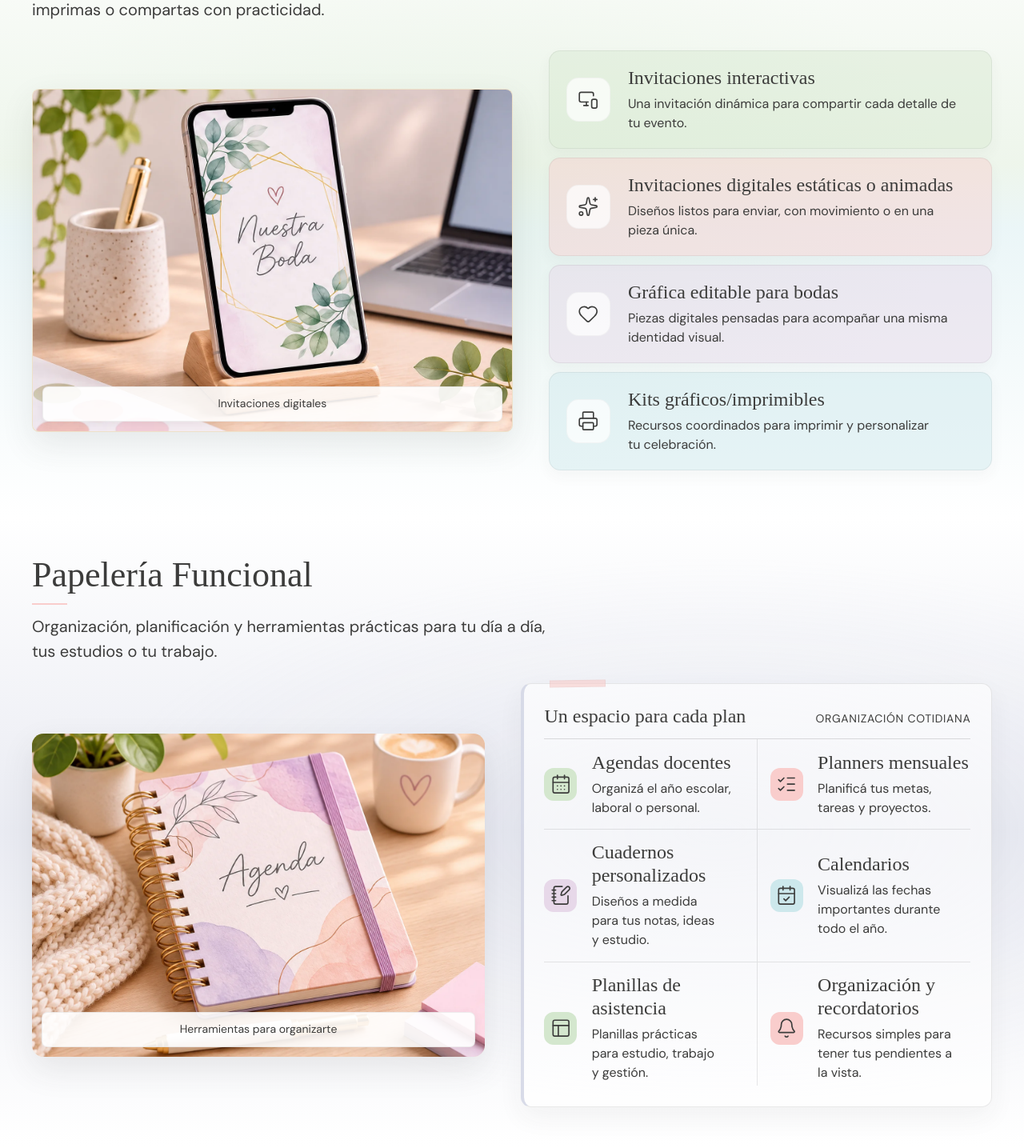
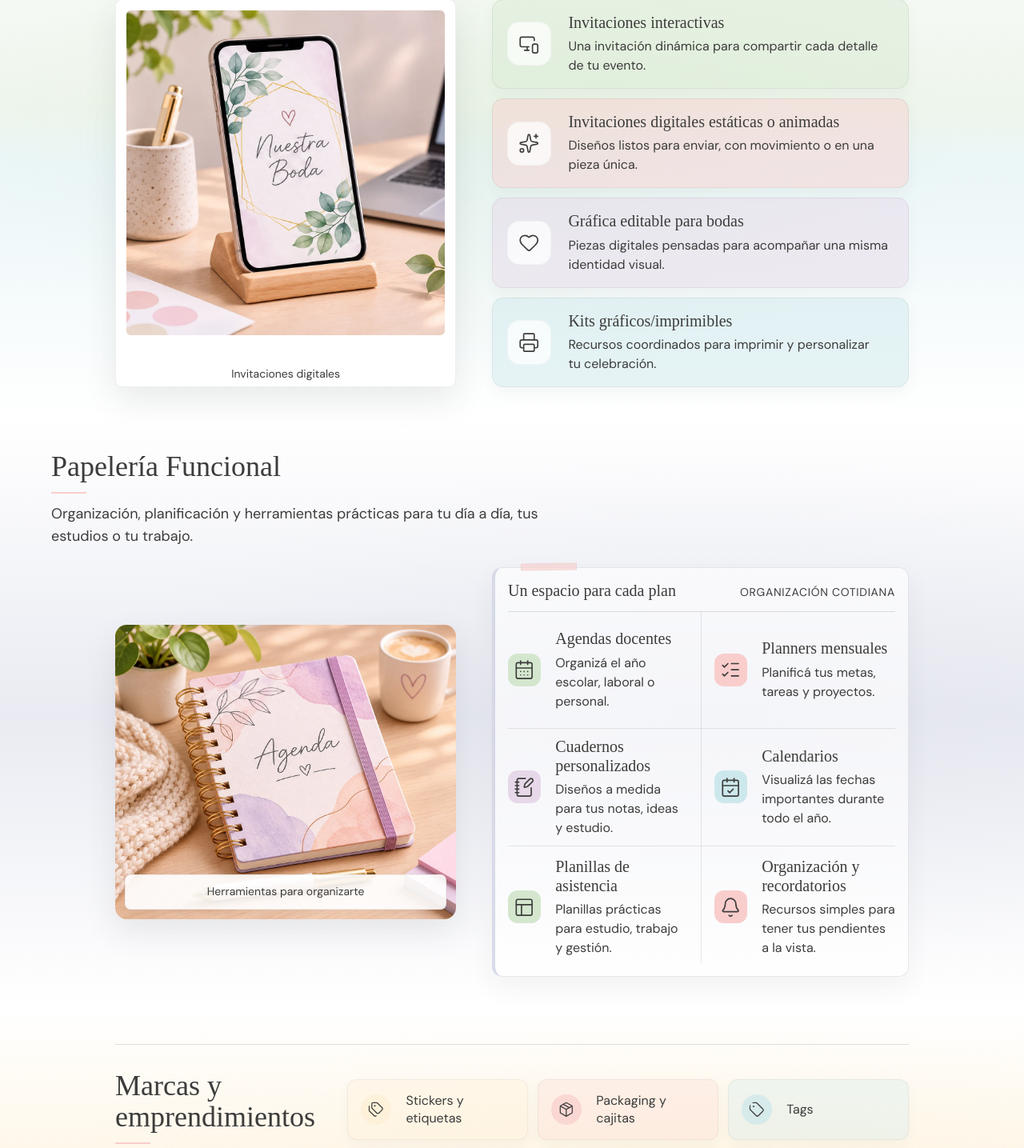
Before and after one commit to nicoKaminski/biticraft, a Next.js app: page /servicios in a window 1280 px wide. Shown: the part 1257-2692 px from the top of the page at 80% size. Built offline with nearby package versions, Linux system fonts and the light colour scheme.

Commit message:
Ajusta escala visual global del sitio

```diff
--- a/src/app/globals.css
+++ b/src/app/globals.css
@@ -40,16 +40,16 @@
   --font-weight-medium: 500;
 
   /* Tamaños tipográficos */
-  --font-size-display: 4.5rem;
-  --font-size-display-mobile: 3rem;
-  --font-size-page-title: 3rem;
-  --font-size-page-title-mobile: 2.5rem;
-  --font-size-section-title: 2.75rem;
-  --font-size-section-title-mobile: 2.25rem;
-  --font-size-card-title: 2.25rem;
-  --font-size-card-title-mobile: 1.875rem;
-  --font-size-product-title: 1.5rem;
-  --font-size-body-lg: 1.25rem;
+  --font-size-display: 4rem;
+  --font-size-display-mobile: 2.5rem;
+  --font-size-page-title: 2.75rem;
+  --font-size-page-title-mobile: 2.25rem;
+  --font-size-section-title: 2.25rem;
+  --font-size-section-title-mobile: 2rem;
+  --font-size-card-title: 2rem;
+  --font-size-card-title-mobile: 1.75rem;
+  --font-size-product-title: 1.25rem;
+  --font-size-body-lg: 1.125rem;
   --font-size-body: 1rem;
   --font-size-body-sm: 0.875rem;
 
--- a/src/app/servicios/page.module.css
+++ b/src/app/servicios/page.module.css
@@ -5,7 +5,7 @@
 }
 
 .container {
-  width: min(calc(100% - 2rem), 88rem);
+  width: min(calc(100% - 2rem), 72rem);
   margin-inline: auto;
 }
 
@@ -49,7 +49,7 @@
 .seccionCreativa,
 .seccionDigital,
 .seccionFuncional {
-  padding-block: clamp(3rem, 3.4vw, 3.25rem);
+  padding-block: clamp(2.5rem, 2.8vw, 2.75rem);
 }
 
 .seccionCreativa {
@@ -97,6 +97,8 @@
 /* La sección creativa reúne una sola foto y el inventario completo. */
 .composicionCreativa {
   display: grid;
+  max-width: 62rem;
+  margin-inline: auto;
   grid-template-columns: minmax(0, 1fr);
   align-items: center;
   gap: clamp(1.75rem, 3vw, 3rem);
@@ -104,7 +106,7 @@
 
 .polaroidCreativa {
   position: relative;
-  width: min(100%, 43rem);
+  width: min(100%, 27rem);
   margin: 0 auto;
   padding: clamp(0.8rem, 1.35vw, 1.1rem) clamp(0.8rem, 1.35vw, 1.1rem) 0.7rem;
   border: 1px solid rgba(60, 60, 59, 0.08);
@@ -137,7 +139,7 @@
 }
 
 .fotografiaCreativa {
-  aspect-ratio: 1.36 / 1;
+  aspect-ratio: 0.95 / 1;
 }
 
 .fotografiaCreativa :global(img),
@@ -158,7 +160,6 @@
   text-align: center;
 }
 
-.fotografiaDigital .pieDigital,
 .fotografiaFuncional .pieFuncional {
   position: absolute;
   z-index: 1;
@@ -232,20 +233,37 @@
 .composicionDigital,
 .composicionFuncional {
   display: grid;
+  max-width: 62rem;
+  margin-inline: auto;
   grid-template-columns: minmax(0, 1fr);
   align-items: center;
   gap: clamp(1.75rem, 3.2vw, 3.25rem);
 }
 
 .fotografiaDigital {
+  display: grid;
+  grid-template-rows: minmax(0, 1fr) auto;
   margin: 0;
-  aspect-ratio: 1.4 / 1;
+  padding: 0.8rem 0.8rem 0.25rem;
   border: 1px solid rgba(60, 60, 59, 0.08);
   border-radius: 0.55rem;
+  background-color: #ffffff;
   box-shadow: 0 1rem 2.5rem rgba(60, 60, 59, 0.1);
 }
 
+.marcoDigital {
+  position: relative;
+  min-width: 0;
+  aspect-ratio: 0.98 / 1;
+  overflow: hidden;
+  border-radius: 0.35rem;
+  background-color: var(--color-crema);
+}
+
 .modulosDigitales {
+  display: grid;
+  grid-template-rows: repeat(4, minmax(0, 1fr));
+  gap: 0.75rem;
   margin: 0;
   padding: 0;
   list-style: none;
@@ -254,12 +272,12 @@
 .moduloDigital {
   display: grid;
   min-width: 0;
-  min-height: 7.1rem;
+  min-height: 6.5rem;
   grid-template-columns: 3.7rem minmax(0, 1fr);
   align-items: center;
   gap: 1.1rem;
-  margin-block: 0.65rem;
-  padding: 1.2rem 1.35rem;
+  margin: 0;
+  padding: 1rem 1.1rem;
   border: 1px solid rgba(60, 60, 59, 0.075);
   border-radius: 0.9rem;
   background-color: rgba(212, 231, 206, 0.42);
@@ -309,8 +327,7 @@
 }
 
 .nombreDigital,
-.nombreFuncional,
-.nombreMarca {
+.nombreFuncional {
   display: block;
   margin: 0;
   color: var(--color-gris);
@@ -332,15 +349,17 @@
 /* Funcional usa un panel continuo con divisiones, no una colección de cajas. */
 .fotografiaFuncional {
   margin: 0;
-  aspect-ratio: 1.4 / 1;
+  aspect-ratio: 1.16 / 1;
   border-radius: 0.9rem;
   box-shadow: 0 1rem 2.5rem rgba(60, 60, 59, 0.1);
 }
 
 .panelAgenda {
   position: relative;
+  display: grid;
+  grid-template-rows: auto minmax(0, 1fr);
   min-width: 0;
-  padding: clamp(1.25rem, 2vw, 1.75rem);
+  padding: clamp(1rem, 1.25vw, 1.2rem);
   border: 1px solid rgba(60, 60, 59, 0.11);
   border-left: 4px solid rgba(201, 205, 223, 0.72);
   border-radius: 0.8rem;
@@ -401,7 +420,7 @@
   grid-template-columns: 2.8rem minmax(0, 1fr);
   align-items: center;
   gap: 0.9rem;
-  padding-block: 0.9rem;
+  padding-block: 0.6rem;
   border-bottom: 1px solid rgba(60, 60, 59, 0.12);
 }
 
@@ -439,6 +458,8 @@
 
 .dossierMarcas {
   display: grid;
+  max-width: 62rem;
+  margin-inline: auto;
   grid-template-columns: minmax(0, 1fr);
   align-items: center;
   gap: 1.5rem 2.75rem;
@@ -473,23 +494,23 @@
 .aplicacionMarca {
   display: grid;
   min-width: 0;
-  min-height: 3.9rem;
-  grid-template-columns: 2.25rem minmax(0, 1fr);
+  min-height: 4.75rem;
+  grid-template-columns: 2.6rem minmax(0, 1fr);
   align-items: center;
-  gap: 0.75rem;
-  padding: 0.55rem 0.75rem;
+  gap: 0.9rem;
+  padding: 0.75rem 1rem;
   border: 1px solid rgba(60, 60, 59, 0.065);
   border-radius: 0.75rem;
-  background-color: rgba(255, 255, 255, 0.72);
-  box-shadow: 0 0.3rem 0.8rem rgba(60, 60, 59, 0.035);
+  background-color: rgba(254, 240, 214, 0.32);
+  box-shadow: 0 0.35rem 0.9rem rgba(60, 60, 59, 0.035);
   color: var(--color-gris);
 }
 
 .iconoMarca {
   display: block;
-  width: 2rem;
-  height: 2rem;
-  padding: 0.45rem;
+  width: 2.35rem;
+  height: 2.35rem;
+  padding: 0.55rem;
   stroke-width: 1.5;
   border-radius: 50%;
   background-color: rgba(254, 240, 214, 0.78);
@@ -508,6 +529,14 @@
   font-weight: var(--font-weight-regular);
   line-height: 1.35;
   overflow-wrap: anywhere;
+}
+
+.aplicacionMarca:nth-child(3n + 2) {
+  background-color: rgba(249, 205, 204, 0.25);
+}
+
+.aplicacionMarca:nth-child(3n) {
+  background-color: rgba(205, 232, 236, 0.3);
 }
 
 .seccionCta {
@@ -540,7 +569,7 @@
 
 @media (min-width: 36rem) {
   .container {
-    width: min(calc(100% - 3rem), 88rem);
+    width: min(calc(100% - 3rem), 72rem);
   }
 
   .listaCreativa {
@@ -573,26 +602,39 @@
 
 @media (min-width: 64rem) {
   .container {
-    width: min(calc(100% - 5rem), 88rem);
+    width: min(calc(100% - 5rem), 72rem);
   }
 
   .composicionCreativa {
-    grid-template-columns: minmax(0, 0.92fr) minmax(0, 1.08fr);
+    grid-template-columns: minmax(0, 1.12fr) minmax(0, 0.88fr);
     gap: clamp(2.25rem, 3.2vw, 3.25rem);
   }
 
+  .composicionCreativa .polaroidCreativa {
+    grid-column: 2;
+    grid-row: 1;
+  }
+
+  .composicionCreativa .listaCreativa {
+    grid-column: 1;
+    grid-row: 1;
+  }
+
   .composicionDigital {
-    grid-template-columns: minmax(0, 1.04fr) minmax(0, 0.96fr);
+    grid-template-columns: minmax(0, 0.9fr) minmax(0, 1.1fr);
+    align-items: stretch;
     gap: clamp(2.25rem, 3.5vw, 3.5rem);
   }
 
   .composicionFuncional {
-    grid-template-columns: minmax(0, 0.98fr) minmax(0, 1.02fr);
+    grid-template-columns: minmax(0, 0.9fr) minmax(0, 1.1fr);
+    align-items: center;
     gap: clamp(2.25rem, 3.5vw, 3.5rem);
   }
 
   .listaFuncional {
     grid-template-columns: repeat(2, minmax(0, 1fr));
+    grid-template-rows: repeat(3, minmax(0, 1fr));
   }
 
   .filaFuncional:nth-child(odd) {
--- a/src/app/servicios/page.tsx
+++ b/src/app/servicios/page.tsx
@@ -197,12 +197,14 @@ export default function PaginaServicios() {
 
           <div className={styles.composicionDigital}>
             <figure className={styles.fotografiaDigital}>
+              <div className={styles.marcoDigital}>
                 <Image
                   src="/home/servicios/grafica-digital.webp"
                   alt="Invitación digital de boda presentada en un dispositivo."
                   fill
                   sizes="(min-width: 72rem) 34rem, (min-width: 48rem) 44vw, calc(100vw - 2rem)"
                 />
+              </div>
               <figcaption className={styles.pieDigital}>
                 Invitaciones digitales
               </figcaption>
--- a/src/components/sections/SeccionServicios.module.css
+++ b/src/components/sections/SeccionServicios.module.css
@@ -177,7 +177,7 @@
 @media (min-width: 64rem) {
   .grilla {
     grid-template-columns: repeat(3, minmax(0, 1fr));
-    max-width: 72rem;
+    max-width: 66rem;
     margin-inline: auto;
   }
 
```
Also changed, not shown: scripts/check-typography.mjs (+10 -10 lines). Lines whose indentation alone changed are shown as unchanged.
